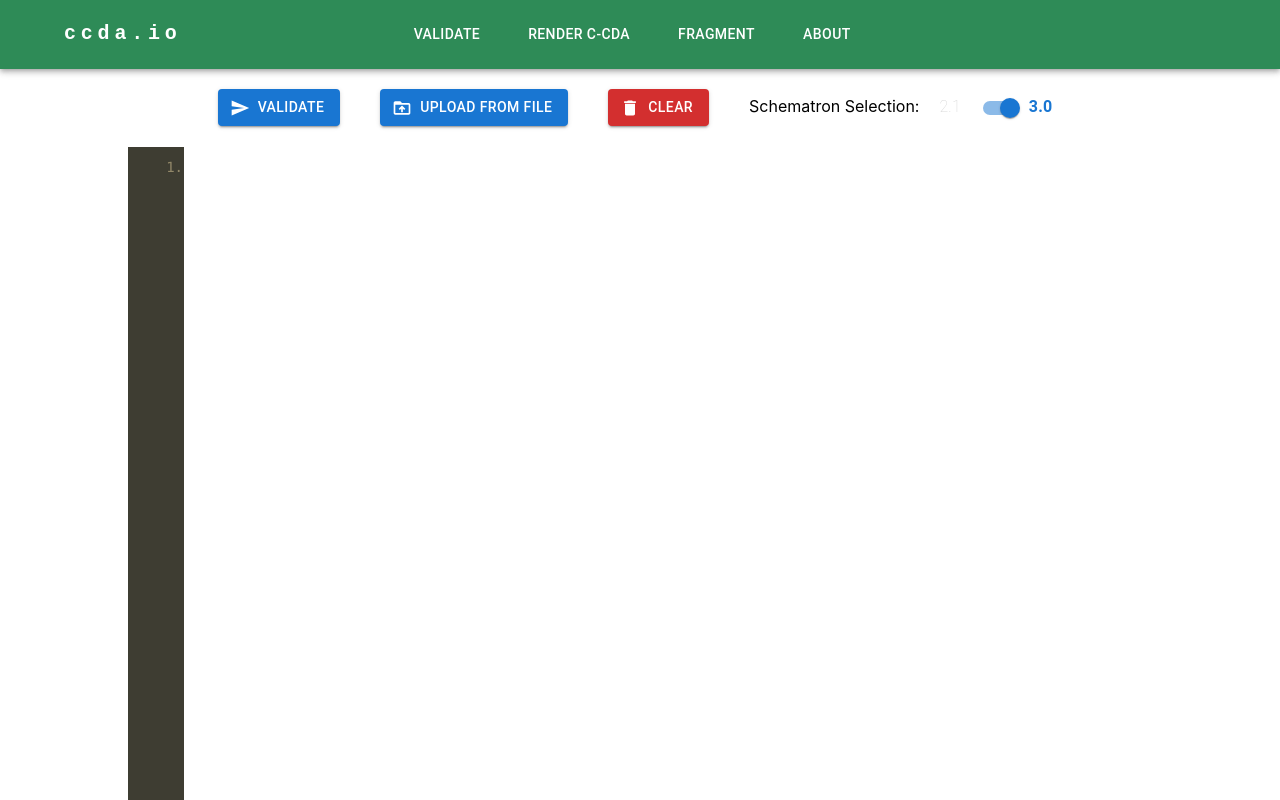
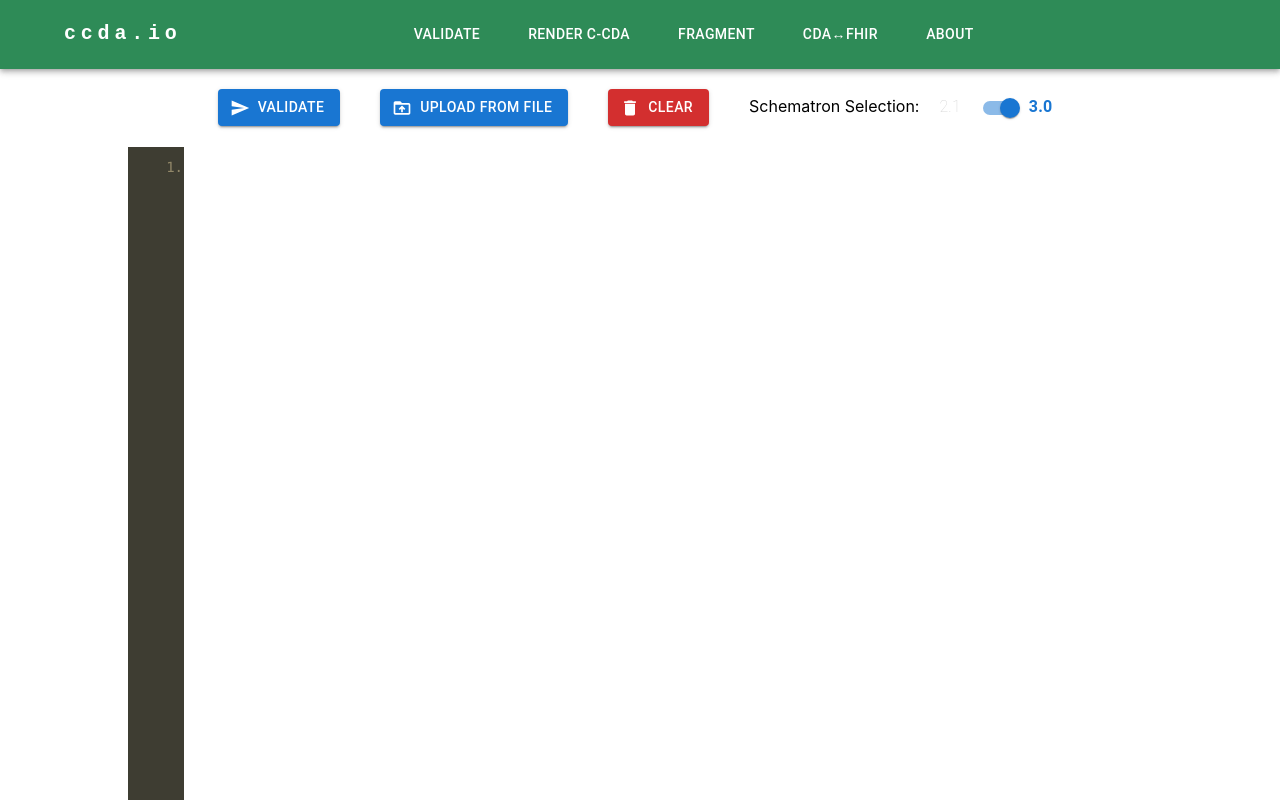
Before and after one commit to jddamore/ccda.io, a React (Create React App) app in the folder ui/: page / in a window 1280 px wide. Both pictures are taken after a click on the button "VALIDATE". Shown: the top 800 px of the page. Built offline with nearby package versions, Linux system fonts and the light colour scheme.

Commit message:
Fixing the paste+format, add cda2fhir

```diff
--- a/ui/src/App.css
+++ b/ui/src/App.css
@@ -13,7 +13,6 @@
 }
 
 .lineCounter {
-  display: block;
   float: left;
   font-family:lucida console, courier new, courier, monospace;
   font-size: 14px;
@@ -48,6 +47,10 @@
 
 .codeArea, .lineCounter {
   font-family: lucida console, courier new, courier, monospace;
+  display: block;
+  white-space: pre;
+  overflow-wrap: normal;
+  overflow-x: scroll;
   margin: 0;
   padding: 10px 0;
   border-radius: 0;
--- a/ui/src/App.js
+++ b/ui/src/App.js
@@ -12,6 +12,7 @@ export class App extends Component {
     validate: false,
     render: false,
     fragment: false,
+    convert: false,
   };
 
   navigate = (location) => {
--- a/ui/src/navbar.js
+++ b/ui/src/navbar.js
@@ -24,6 +24,10 @@ const pages = [
   {
     id: "fragment",
     display: "Fragment",
+  },
+  {
+    id: "convert",
+    display: "CDA↔FHIR",
   },
   {
     id: "about",
--- a/ui/src/validate.js
+++ b/ui/src/validate.js
@@ -1,4 +1,4 @@
-import React, { Component, useRef} from "react";
+import React, { Component, useRef } from "react";
 import Textarea from "@mui/joy/Textarea";
 import Button from "@mui/material/Button";
 import Switch from "@mui/material/Switch";
@@ -7,15 +7,16 @@ import FormLabel from "@mui/material/FormLabel";
 import SendIcon from "@mui/icons-material/Send";
 import DeleteIcon from "@mui/icons-material/Delete";
 import DriveFolderUploadIcon from "@mui/icons-material/DriveFolderUpload";
+import Box from "@mui/material/Box";
+import Grid from "@mui/material/Grid";
 import xmlFormat from "xml-formatter";
 
 export class Validate extends Component {
-
   state = {
     content: "",
     v3: true,
     lineCount: 1,
-    scrollTop: 0
+    scrollTop: 0,
   };
 
   rows = 50;
@@ -32,8 +33,8 @@ export class Validate extends Component {
     fontFamily: "lucida console, courier new, courier, monospace",
     fontSize: "14px",
     lineHeight: "18px",
-    width: "95%"
-  }
+    width: "95%",
+  };
 
   clear = () => {
     this.setState({
@@ -58,8 +59,6 @@ export class Validate extends Component {
   handleChange = (event) => {
     event.preventDefault();
     let file = event.target.files[0];
-    let data = new FormData();
-    data.append("file", file);
 
     (async () => {
       const fileContent = await file.text();
@@ -74,6 +73,7 @@ export class Validate extends Component {
         content: newFormat,
         lineCount: lineCount,
       });
+      event.target.value = "";
     })();
   };
 
@@ -85,14 +85,53 @@ export class Validate extends Component {
     return outarr.join("\n");
   };
 
+  handleInput = (event) => {
+    let lineCount = event.target.value.split("\n").length;
+    this.setState({
+      content: event.target.value,
+      lineCount: lineCount,
+    });
+  };
+
+  handlePaste = (event) => {
+    event.preventDefault();
+    let unformatted = event.clipboardData.getData("Text");
+    let lineCount = 1;
+    let formatted = "";
+    try {
+      formatted = xmlFormat(unformatted, {
+        indentation: "  ",
+        filter: (node) => node.type !== "Comment",
+        collapseContent: true,
+        lineSeparator: "\n",
+      });
+      lineCount = formatted.split("\n").length;
+    } catch (err) {
+      if (err) alert("unable to formate XML, check syntax");
+      lineCount = unformatted.split("\n").length;
+      this.setState({
+        content: unformatted,
+        lineCount: lineCount,
+      });
+    }
+    if (formatted) {
+      this.setState({
+        content: formatted,
+        lineCount: lineCount,
+      });
+    }
+  };
+
   matchScroll = (event) => {
-    let lineCounter1 = document.getElementById('line1');
-    lineCounter1.scrollTop = event.target.scrollTop
-  }
+    let lineCounter1 = document.getElementById("line1");
+    lineCounter1.scrollTop = event.target.scrollTop;
+  };
 
   render() {
     return (
       <div>
+        <Grid item>
+          <Box>
             <div style={{ marginBottom: "20px" }}>
               <Button
                 startIcon={<SendIcon />}
@@ -130,7 +169,11 @@ export class Validate extends Component {
               >
                 2.1
               </FormLabel>
-          <Switch color="primary" defaultChecked onChange={this.schematron} />
+              <Switch
+                color="primary"
+                defaultChecked
+                onChange={this.schematron}
+              />
               <FormLabel
                 style={{
                   marginRight: "10px",
@@ -157,8 +200,28 @@ export class Validate extends Component {
                 value={this.state.content}
                 style={this.editor_style}
                 onScroll={this.matchScroll}
+                onChange={this.handleInput}
+                onPaste={this.handlePaste}
               />
             </div>
+          </Box>
+        </Grid>
+
+        <Box>
+          <div
+            style={{ display: "block", color: "#cccccc", paddingTop: "300px" }}
+          >
+            This validation does not perform complete vocabulary checks and is
+            based on schema/schematron above. THE SOFTWARE AND RESULTS ARE
+            PROVIDED "AS IS", WITHOUT WARRANTY OF ANY KIND, EXPRESS OR IMPLIED,
+            INCLUDING BUT NOT LIMITED TO THE WARRANTIES OF MERCHANTABILITY,
+            FITNESS FOR A PARTICULAR PURPOSE AND NONINFRINGEMENT. IN NO EVENT
+            SHALL THE AUTHORS OR COPYRIGHT HOLDERS BE LIABLE FOR ANY CLAIM,
+            DAMAGES OR OTHER LIABILITY, WHETHER IN AN ACTION OF CONTRACT, TORT
+            OR OTHERWISE, ARISING FROM, OUT OF OR IN CONNECTION WITH THE
+            SOFTWARE OR THE USE OR OTHER DEALINGS IN THE SOFTWARE
+          </div>
+        </Box>
       </div>
     );
   }
```
Lines whose indentation alone changed are shown as unchanged.
